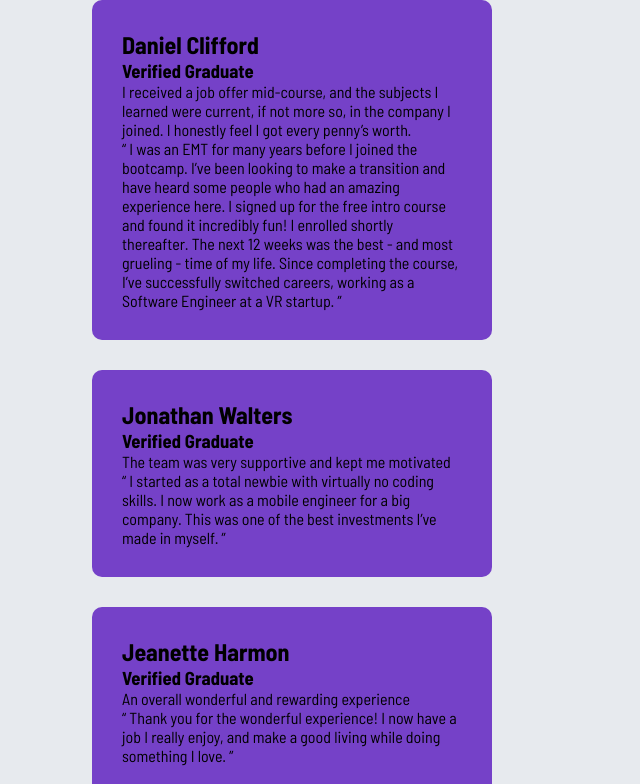
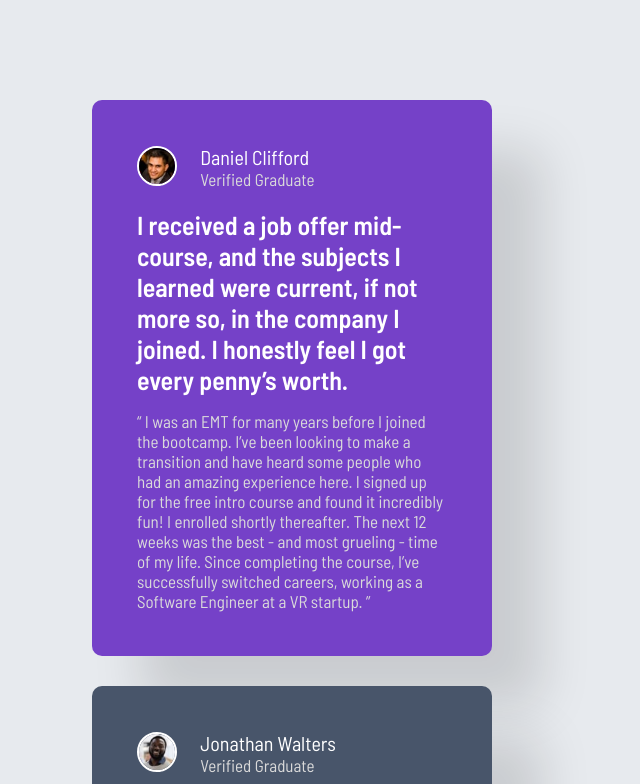
Before and after one commit to lukaz-alves/depoimentos-em-grade, a plain HTML site: page index.html in a window 1280 px wide. Shown: the top 784 px of the page, without its empty margins (348-988 px from the left). Drawn offline with Linux system fonts and the light colour scheme.

Commit message:
fiz algumas mudança temporarios

```diff
--- a/index.html
+++ b/index.html
@@ -12,9 +12,15 @@
 </head>
 <body>
   <main>
-    <div >
+
+    <div class="grid-1">
+      <span>
+        <img class="foto" src="images/image-daniel.jpg" alt="foto de perfil">
+      </span>
+      <span class="usuario">
         <h2>Daniel Clifford</h2>
         <h3>Verified Graduate</h3>
+      </span>
       <p class="destacado">
         I received a job offer mid-course, and the subjects I learned were current, if not more so,
         in the company I joined. I honestly feel I got every penny’s worth.
@@ -28,9 +34,14 @@
       </p>
     </div>
 
-    <div>
+    <div class="grid-2">
+      <span>
+        <img class="foto" src="images/image-jonathan.jpg" alt="foto de perfil">
+      </span>
+      <span class="usuario">
         <h2>Jonathan Walters</h2>
         <h3>Verified Graduate</h3>
+      </span>
       <p class="destacado">The team was very supportive and kept me motivated</p>
       <p>
         “ I started as a total newbie with virtually no coding skills. I now work as a mobile engineer
@@ -38,9 +49,14 @@
       </p>
     </div>
 
-    <div>
+    <div class="grid-3">
+      <span>
+        <img class="foto" src="images/image-jeanette.jpg" alt="foto de perfil">
+      </span>
+      <span class="usuario">
         <h2>Jeanette Harmon</h2>
         <h3>Verified Graduate</h3>
+      </span>
       <p class="destacado">An overall wonderful and rewarding experience</p>
       <p>
         “ Thank you for the wonderful experience! I now have a job I really enjoy, and make a good living
@@ -48,9 +64,14 @@
       </p>
     </div>
 
-    <div>
+    <div class="grid-4">
+      <span>
+        <img class="foto" src="images/image-patrick.jpg" alt="foto de perfil">
+      </span>
+      <span class="usuario">
         <h2>Patrick Abrams</h2>
         <h3>Verified Graduate</h3>
+      </span>
       <p class="destacado">
         Awesome teaching support from TAs who did the bootcamp themselves. Getting guidance from them and
         learning from their experiences was easy.
@@ -63,9 +84,14 @@
       </p>
     </div>
 
-    <div>
+    <div class="grid-5">
+      <span>
+        <img class="foto" src="images/image-kira.jpg" alt="foto de perfil">
+      </span>
+      <span class="usuario">
         <h2>Kira Whittle</h2>
         <h3>Verified Graduate</h3>
+      </span>
       <p class="destacado">Such a life-changing experience. Highly recommended!</p>
       <p>
         “ Before joining the bootcamp, I’ve never written a line of code. I needed some structure from
--- a/style.css
+++ b/style.css
@@ -28,6 +28,85 @@ main {
 div {
     background-color: var(--card-roxo);
     width: 400px;
-    padding: 30px;
+    padding: 45px;
     border-radius: 10px;
+    box-shadow: 50px 50px 50px rgba(0, 0, 0, 0.13);
 }
+
+.foto {
+    border-radius: 50%;
+    border: 2px solid white;
+    width: 40px;
+}
+
+.usuario {
+    display: inline-block;
+    margin-left: 20px;
+    margin-bottom: 20px;
+}
+
+h2 {
+    font-weight: 400;
+    font-size: 20px;
+}
+
+h3 {
+    font-weight: 400;
+    font-size: 17px;
+    color: rgb(218, 218, 218);
+}
+
+p {
+    font-size: 17px;
+    color: rgb(218, 218, 218);
+}
+
+.destacado {
+    font-size: 26px;
+    font-weight: 600;
+    margin-bottom: 16px;
+    color: var(--card-fonte-branca);
+}
+
+.grid-1 {
+    margin-top: 100px;
+    color: var(--card-fonte-branca);
+}
+
+.grid-1 > span > h2 {
+    color: var(--card-fonte-branca);
+}
+
+.grid-1 > span, p {
+    color: rgb(218, 218, 218);
+}
+
+.grid-2 {
+    background-color: var(--card-cinza-medio);
+}
+
+.grid-2 > span > h2 {
+    color: var(--card-fonte-branca);
+}
+
+.grid-2 > span, p {
+    color: rgb(218, 218, 218);
+}
+
+.grid-3 {
+    background-color: var(--card-fonte-branca);
+}
+
+
+
+.grid-4 {
+    background-color: var(--card-cinza-escuro);
+}
+
+.grid-4 .foto {
+    border: 2px solid var(--card-roxo);
+}
+
+.grid-5 {
+    margin-bottom: 100px;
+}
```
Lines whose indentation alone changed are shown as unchanged.
